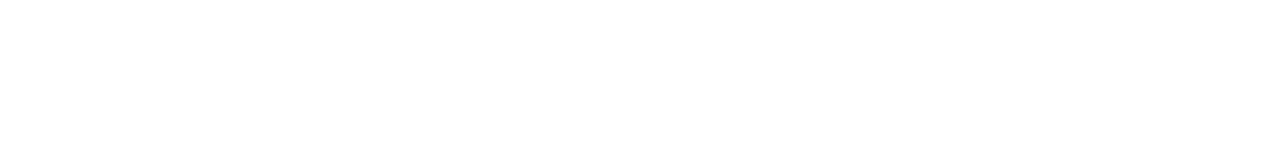
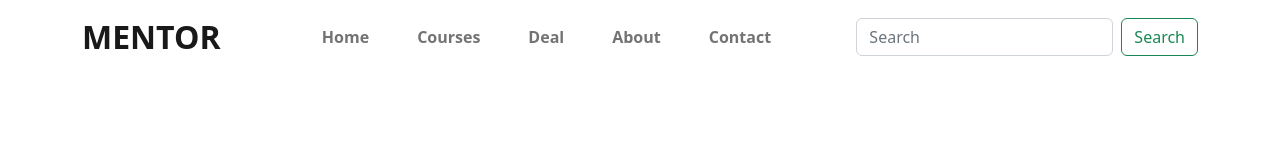
Before and after one commit to abdullah-al-mamun-vai/third-assignment, a plain HTML site: page index.html in a window 1280 px wide. Drawn offline with nearby package versions, Linux system fonts and the light colour scheme.

Commit message:
navbar added

```diff
--- a/index.html
+++ b/index.html
@@ -5,13 +5,50 @@
     <meta charset="UTF-8">
     <meta http-equiv="X-UA-Compatible" content="IE=edge">
     <meta name="viewport" content="width=device-width, initial-scale=1.0">
-    <title>Document</title>
+    <title>Learning Today,Leading Tomorrow</title>
     <link rel="stylesheet" href="https://cdn.jsdelivr.net/npm/bootstrap@5.2.0/dist/css/bootstrap.min.css">
     <link rel="stylesheet" href="style.css">
 </head>
 
 <body>
+    <!-- header area start  -->
+    <header>
+        <!-- nav area start  -->
+        <nav class="navbar navbar-expand-lg">
+            <div class="container">
+                <a class="navbar-brand text-uppercase fs-2 fw-bold " href="#">Mentor</a>
+                <button class="navbar-toggler" type="button" data-bs-toggle="collapse" data-bs-target="#our-nav"
+                    aria-controls="our-nav" aria-expanded="false" aria-label="Toggle navigation">
+                    <span class="navbar-toggler-icon"></span>
+                </button>
+                <div class="collapse navbar-collapse" id="our-nav">
+                    <ul class="navbar-nav mx-auto mb-2 mb-lg-0">
+                        <li class="nav-item">
+                            <a class="nav-link text-capitalize fw-semibold px-4" href="#">Home</a>
+                        </li>
+                        <li class="nav-item">
+                            <a class="nav-link text-capitalize fw-semibold px-4" href="#">courses</a>
+                        </li>
+                        <li class="nav-item dropdown">
+                            <a class="nav-link text-capitalize fw-semibold px-4" href="#">deal</a>
+                        </li>
+                        <li class="nav-item">
+                            <a class="nav-link text-capitalize fw-semibold px-4" href="#">about</a>
+                        </li>
+                        <li class="nav-item">
+                            <a class="nav-link text-capitalize fw-semibold px-4" href="#">contact</a>
+                        </li>
+                    </ul>
+                    <form class="d-flex" role="search">
+                        <input class="form-control me-2" type="search" placeholder="Search" aria-label="Search">
+                        <button class="btn btn-outline-success" type="submit">Search</button>
+                    </form>
+                </div>
+            </div>
+        </nav>
+        <!-- nav area end  -->
 
+    </header>
 
 
 
```
Also changed, not shown: assest/images/cover-1.png (added), assest/images/cover-2.jpg (added), assest/images/cover-3.jpg (added).
